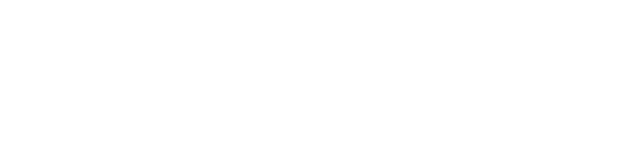
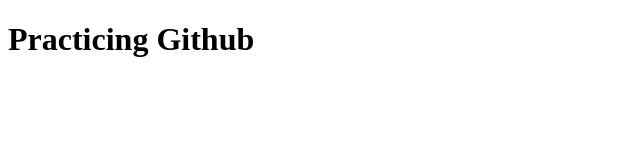
Before and after one commit to Vishalrana2404/Git-Practice, a plain HTML site: page index.html in a window 1280 px wide. Shown: the whole page, without its empty margins (0-640 px from the left). Drawn offline with Linux system fonts and the light colour scheme.

Commit message:
just added something to index file

```diff
--- a/index.html
+++ b/index.html
@@ -7,6 +7,8 @@
     <title>Document</title>
 </head>
 <body>
-
+    <div class="container">
+        <h1>Practicing Github</h1>
+    </div>
 </body>
 </html>
```
